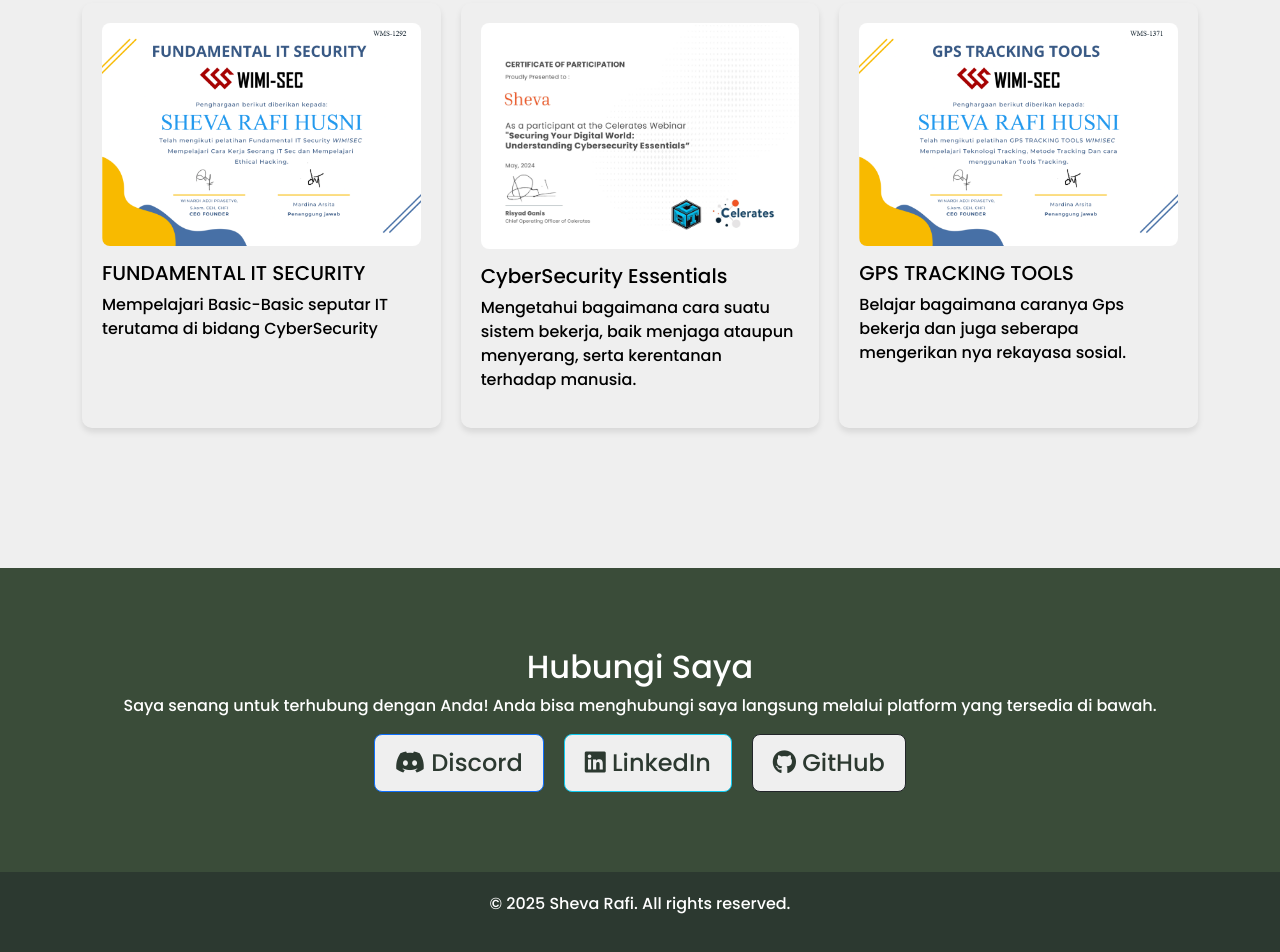
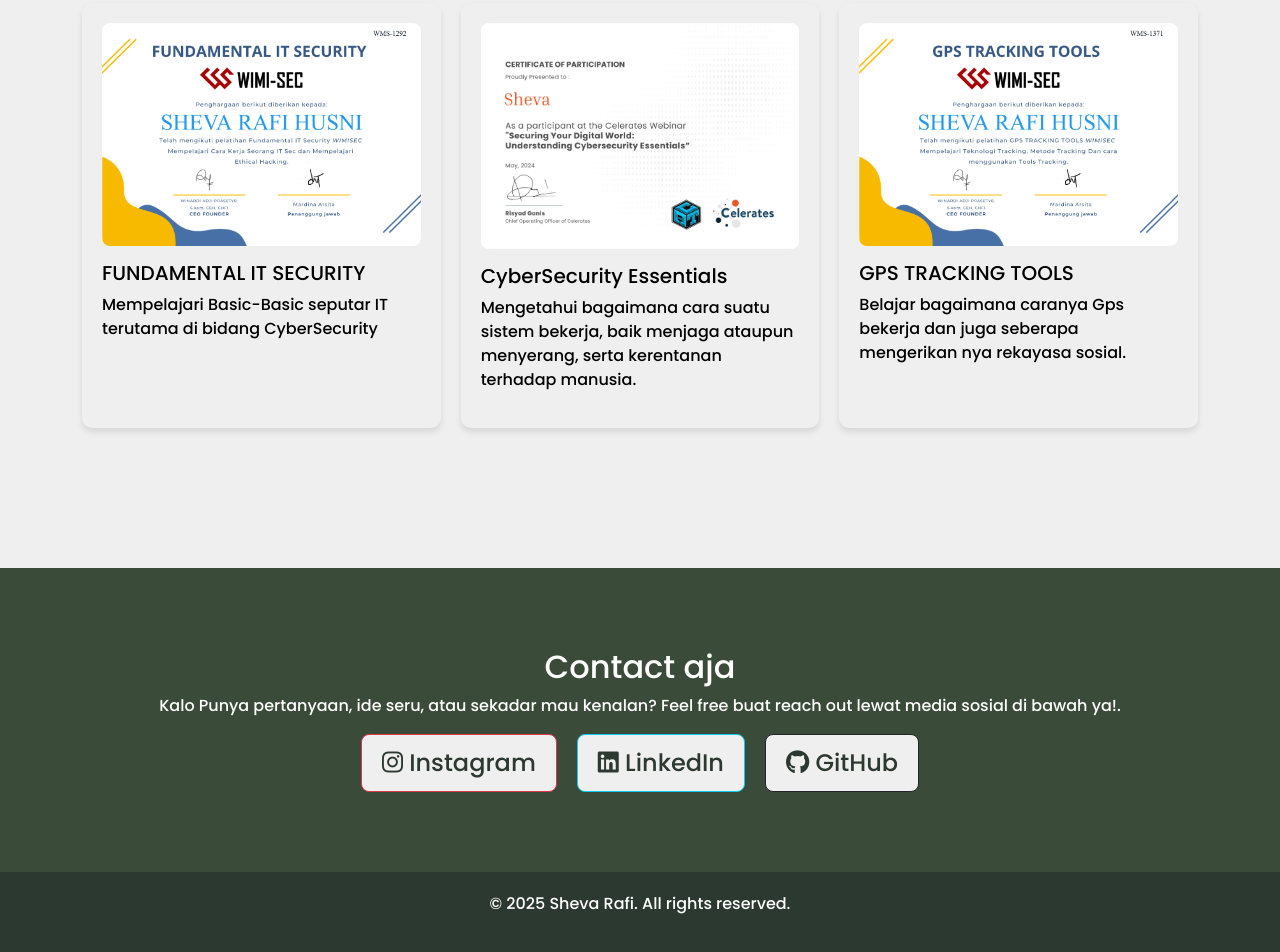
Before and after one commit to Sheva-VT/Porto, a plain HTML site: page index.html in a window 1280 px wide. Shown: the part 1055-2007 px from the top of the page. Drawn offline with nearby package versions, Linux system fonts and the light colour scheme.

Commit message:
Update index.html

```diff
--- a/index.html
+++ b/index.html
@@ -76,16 +76,16 @@
 
     <section class="section bg-contact" id="contact">
         <div class="container text-center">
-            <h2 data-aos="fade-up">Hubungi Saya</h2>
-            <p data-aos="fade-up" data-aos-delay="100">Saya senang untuk terhubung dengan Anda! Anda bisa menghubungi saya langsung melalui platform yang tersedia di bawah.</p>
+            <h2 data-aos="fade-up">Contact aja</h2>
+            <p data-aos="fade-up" data-aos-delay="100">Kalo Punya pertanyaan, ide seru, atau sekadar mau kenalan? Feel free buat reach out lewat media sosial di bawah ya!.</p>
             <div class="contact-icons">
-                <a href="https://discord.com/users/yourdiscordid" target="_blank" class="btn btn-outline-primary">
-                    <i class="fab fa-discord"></i> Discord
+                <a href="https://www.instagram.com/rap.husni/" target="_blank" class="btn btn-outline-danger">
+                    <i class="fab fa-instagram"></i> Instagram
                 </a>
-                <a href="https://linkedin.com/in/yourlinkedin" target="_blank" class="btn btn-outline-info">
+                <a href="https://www.linkedin.com/in/sheva-rafi-husni" target="_blank" class="btn btn-outline-info">
                     <i class="fab fa-linkedin"></i> LinkedIn
                 </a>
-                <a href="https://github.com/yourgithub" target="_blank" class="btn btn-outline-dark">
+                <a href="https://github.com/Sheva-VT" target="_blank" class="btn btn-outline-dark">
                     <i class="fab fa-github"></i> GitHub
                 </a>
             </div>
```
